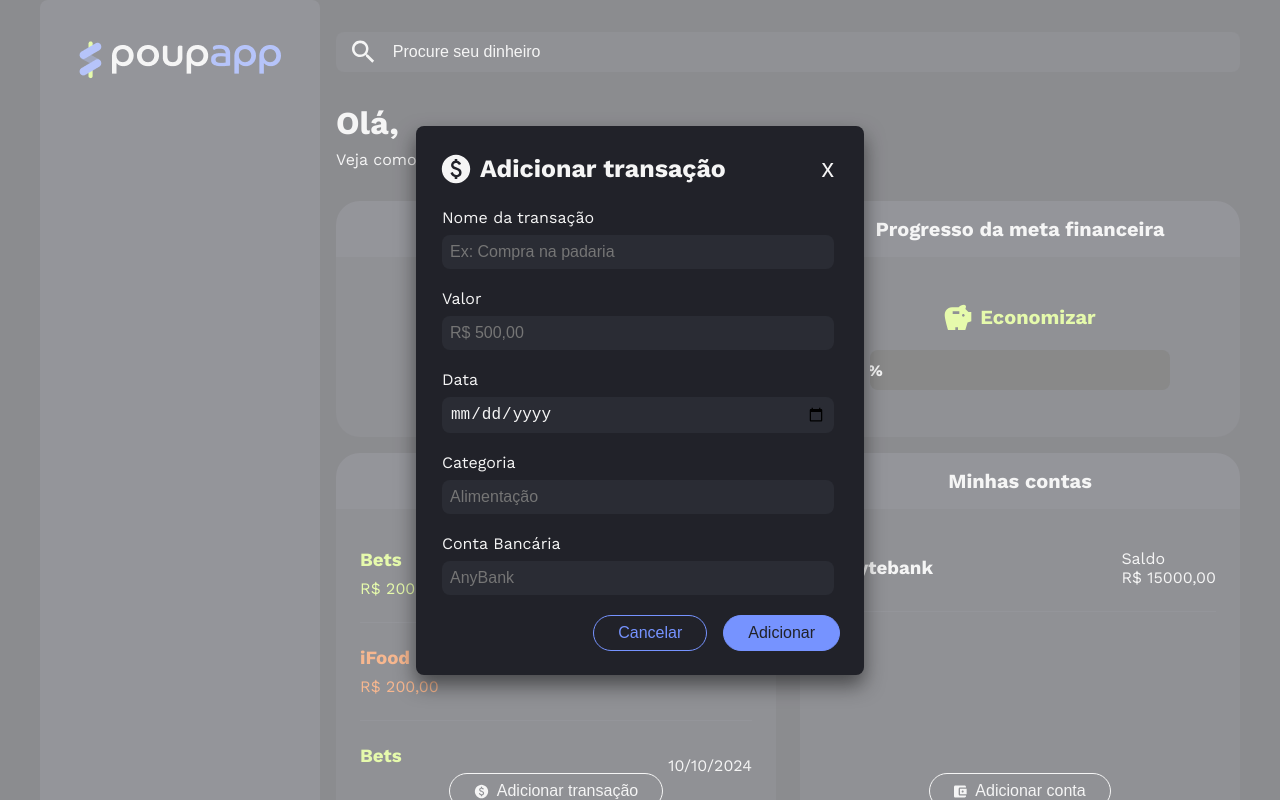
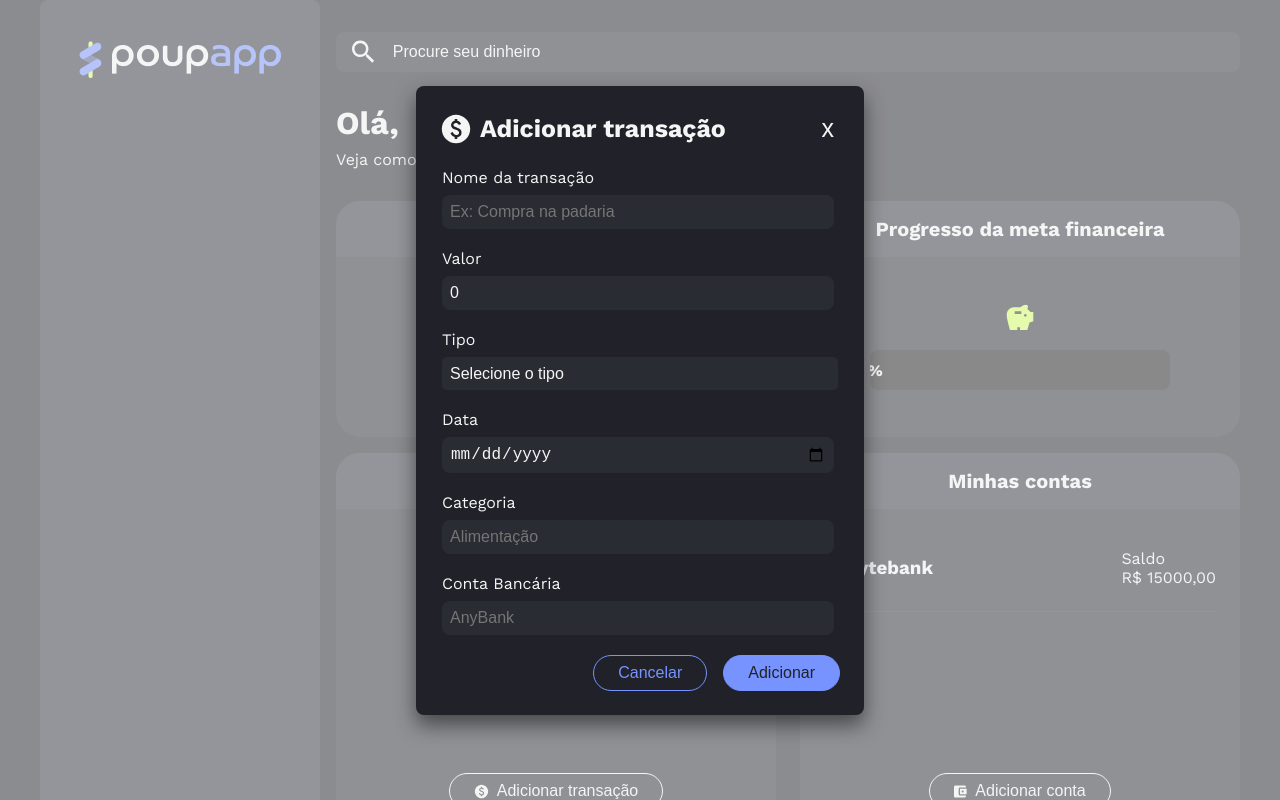
Before and after one commit to NeiltonSeguins/fit-manager, a React (Vite) app: page /home in a window 1280 px wide. Both pictures are taken after a click on the button "Adicionar transação". Shown: the top 800 px of the page. Built offline with nearby package versions, Linux system fonts and the light colour scheme.

Commit message:
Aula 03 - Cria um slice para movimentações, actions, e altera o orçamento e progresso de metas quando uma receita ou despesa é adicionada.

```diff
--- a/src/components/MetaFinanceira/BarraProgresso/index.jsx
+++ b/src/components/MetaFinanceira/BarraProgresso/index.jsx
@@ -7,8 +7,6 @@ const BarraProgresso = () => {
   const { orcamentoDiario, renda, objetivoFinanceiro } = useSelector(
     (state) => state.usuario
   );
-
-  console.log(orcamentoDiario, renda, objetivoFinanceiro);
 
   const progressoMeta = calcularProgressoMeta(
     orcamentoDiario,
--- a/src/components/MetaFinanceira/index.jsx
+++ b/src/components/MetaFinanceira/index.jsx
@@ -4,8 +4,21 @@ import { Corpo, Descricao } from "../Cartao/style";
 import BarraProgresso from "./BarraProgresso";
 import { PigIcon } from "..";
 import { TituloMetaFinanceira } from "./style";
+import { useSelector } from "react-redux";
 
 const MetaFinanceira = () => {
+  const objetivoFinanceiro = useSelector(
+    (state) => state.usuario.objetivoFinanceiro
+  );
+
+  const objetivo = {
+    economizar: "Economizar",
+    investir: "Investir",
+    "controlar-gastos": "Controlar gastos",
+  };
+
+  const objetivoTexto = objetivo[objetivoFinanceiro] || "";
+
   return (
     <Cartao>
       <CartaoCabecalho>Progresso da meta financeira</CartaoCabecalho>
@@ -13,7 +26,7 @@ const MetaFinanceira = () => {
         <Descricao>
           <TituloMetaFinanceira>
             <PigIcon />
-            Economizar
+            {objetivoTexto}
           </TituloMetaFinanceira>
           <BarraProgresso />
         </Descricao>
--- a/src/components/Modal/index.jsx
+++ b/src/components/Modal/index.jsx
@@ -1,4 +1,4 @@
-import React, { useCallback, useEffect, useRef } from "react";
+import React, { useCallback, useEffect } from "react";
 import {
   ButtonGroup,
   CloseButton,
@@ -8,9 +8,7 @@ import {
 } from "./style";
 import Botao from "../Botao";
 
-const Modal = ({ icon, titulo, onClose, children, isOpen }) => {
-  const modalRef = useRef(null);
-
+const Modal = ({ icon, titulo, onClose, children, isOpen, aoClicar }) => {
   const escutadorTecla = useCallback(
     (evento) => {
       if (evento.key === "Escape") {
@@ -20,29 +18,19 @@ const Modal = ({ icon, titulo, onClose, children, isOpen }) => {
     [onClose]
   );
 
-  const capturarFoco = useCallback((evento) => {
-    if (!modalRef.current?.contains(evento.target)) {
-      modalRef.current?.focus();
-    }
-  }, []);
-
   useEffect(() => {
     if (isOpen) {
       document.addEventListener("keydown", escutadorTecla);
-      document.addEventListener("focusin", capturarFoco);
-
-      modalRef.current?.focus();
     }
 
     return () => {
       document.removeEventListener("keydown", escutadorTecla);
-      document.removeEventListener("focusin", capturarFoco);
     };
-  }, [isOpen, capturarFoco, escutadorTecla]);
+  }, [isOpen, escutadorTecla]);
 
   return (
-    <ModalOverlay onClick={onClose}>
-      <ModalContainer open={isOpen} onClose={onclose} ref={modalRef}>
+    <ModalOverlay>
+      <ModalContainer open={isOpen} onClose={onclose}>
         <ModalHeader>
           <div>
             {icon}
@@ -55,7 +43,9 @@ const Modal = ({ icon, titulo, onClose, children, isOpen }) => {
           <Botao variante="secundario" aoClicar={onClose}>
             Cancelar
           </Botao>
-          <Botao variante="primario">Adicionar</Botao>
+          <Botao variante="primario" aoClicar={aoClicar}>
+            Adicionar
+          </Botao>
         </ButtonGroup>
       </ModalContainer>
     </ModalOverlay>
--- a/src/components/Modal/style.js
+++ b/src/components/Modal/style.js
@@ -11,7 +11,6 @@ export const ModalOverlay = styled.div`
   justify-content: center;
   align-items: center;
   overflow: auto;
-  z-index: 1000;
 `;
 
 export const ModalContainer = styled.dialog`
--- a/src/components/OrcamentoDiario/index.jsx
+++ b/src/components/OrcamentoDiario/index.jsx
@@ -14,7 +14,13 @@ const OrcamentoDiario = () => {
 
   useEffect(() => {
     dispatch(atualizarProgressoMeta());
-  }, [objetivoFinanceiro, rendaMensal, objetivoFinanceiro, dispatch]);
+  }, [
+    orcamentoDiario,
+    objetivoFinanceiro,
+    rendaMensal,
+    objetivoFinanceiro,
+    dispatch,
+  ]);
 
   return (
     <Cartao>
--- a/src/components/Transacoes/index.jsx
+++ b/src/components/Transacoes/index.jsx
@@ -1,16 +1,32 @@
 import { useState } from "react";
 import { Botao, Cartao, CartaoCabecalho, Transacao, Modal } from "..";
 import { Container, ListaMovimentacoes } from "../Contas/style";
-import { Fieldset, Form, InputText, Label } from "../../screens/Cadastro/style";
+import {
+  Fieldset,
+  Form,
+  InputText,
+  Label,
+  SelectGroup,
+  SelectOption,
+} from "../../screens/Cadastro/style";
 import MoneyIcon from "../Icones/MoneyIcon";
+import { useDispatch, useSelector } from "react-redux";
+import { adicionarMovimentacao } from "../../redux/slices/transacoesSlice";
+import { atualizarOrcamento } from "../../redux/slices/usuarioSlice";
 
-const movimentacoes = [
-  { nome: "Bets", tipo: "receita", valor: "200,00", data: "10/10/2024" },
-  { nome: "iFood", tipo: "despesa", valor: "200,00", data: "10/10/2024" },
-  { nome: "Bets", tipo: "receita", valor: "200,00", data: "10/10/2024" },
-];
 const Transacoes = () => {
+  const dispatch = useDispatch();
+  const movimentacoes = useSelector((state) => state.transacoes.movimentacoes);
+
   const [isModalOpen, setIsModalOpen] = useState(false);
+  const [novaTransacao, setNovaTransacao] = useState({
+    nome: "",
+    valor: 0,
+    tipo: "",
+    categoria: "",
+    conta: "",
+    data: "",
+  });
 
   const handleOpenModal = () => {
     setIsModalOpen(true);
@@ -19,13 +35,25 @@ const Transacoes = () => {
   const handleCloseModal = () => {
     setIsModalOpen(false);
   };
+
+  const handleAddTransacao = () => {
+    dispatch(adicionarMovimentacao(novaTransacao));
+    dispatch(
+      atualizarOrcamento({
+        valor: parseInt(novaTransacao.valor),
+        tipo: novaTransacao.tipo,
+      })
+    );
+    handleCloseModal();
+  };
+
   return (
     <Cartao>
       <CartaoCabecalho>Movimentação financeira</CartaoCabecalho>
       <Container>
         <ListaMovimentacoes>
-          {movimentacoes.map((movimentacao, index) => (
-            <Transacao key={index} transacao={movimentacao} />
+          {movimentacoes.map((movimentacao) => (
+            <Transacao key={movimentacao.nome} transacao={movimentacao} />
           ))}
         </ListaMovimentacoes>
         <Botao aoClicar={() => handleOpenModal()}>
@@ -38,6 +66,7 @@ const Transacoes = () => {
             titulo="Adicionar transação"
             isOpen={isModalOpen}
             icon={<MoneyIcon />}
+            aoClicar={() => handleAddTransacao()}
           >
             <Form>
               <Fieldset>
@@ -46,15 +75,55 @@ const Transacoes = () => {
                   type="text"
                   id="nomeTransacao"
                   placeholder="Ex: Compra na padaria"
+                  value={novaTransacao.nome}
+                  onChange={(e) =>
+                    setNovaTransacao({ ...novaTransacao, nome: e.target.value })
+                  }
                 />
               </Fieldset>
               <Fieldset>
                 <Label htmlFor="valor">Valor</Label>
-                <InputText type="text" id="valor" placeholder="R$ 500,00" />
+                <InputText
+                  type="number"
+                  id="valor"
+                  placeholder="10"
+                  value={novaTransacao.valor}
+                  onChange={(e) =>
+                    setNovaTransacao({
+                      ...novaTransacao,
+                      valor: e.target.value,
+                    })
+                  }
+                />
+              </Fieldset>
+              <Fieldset>
+                <Label htmlFor="tipo">Tipo</Label>
+                <SelectGroup
+                  id="tipo"
+                  value={novaTransacao.tipo}
+                  onChange={(e) =>
+                    setNovaTransacao({
+                      ...novaTransacao,
+                      tipo: e.target.value,
+                    })
+                  }
+                >
+                  <SelectOption value="">Selecione o tipo</SelectOption>
+                  <SelectOption value="receita">Receita</SelectOption>
+                  <SelectOption value="despesa">Despesa</SelectOption>
+                </SelectGroup>
               </Fieldset>
               <Fieldset>
                 <Label htmlFor="valor">Data</Label>
-                <InputText type="date" id="valor" placeholder="R$ 500,00" />
+                <InputText
+                  type="date"
+                  id="valor"
+                  placeholder="dd/mm/aaaa"
+                  value={novaTransacao.data}
+                  onChange={(e) =>
+                    setNovaTransacao({ ...novaTransacao, data: e.target.value })
+                  }
+                />
               </Fieldset>
               <Fieldset>
                 <Label htmlFor="categoria">Categoria</Label>
@@ -62,6 +131,13 @@ const Transacoes = () => {
                   type="text"
                   id="categoria"
                   placeholder="Alimentação"
+                  value={novaTransacao.categoria}
+                  onChange={(e) =>
+                    setNovaTransacao({
+                      ...novaTransacao,
+                      categoria: e.target.value,
+                    })
+                  }
                 />
               </Fieldset>
               <Fieldset>
@@ -70,6 +146,13 @@ const Transacoes = () => {
                   type="text"
                   id="contaBancaria"
                   placeholder="AnyBank"
+                  value={novaTransacao.conta}
+                  onChange={(e) =>
+                    setNovaTransacao({
+                      ...novaTransacao,
+                      conta: e.target.value,
+                    })
+                  }
                 />
               </Fieldset>
             </Form>
--- /dev/null
+++ b/src/redux/slices/transacoesSlice.js
@@ -0,0 +1,23 @@
+import { createSlice } from "@reduxjs/toolkit";
+
+const initialState = {
+  movimentacoes: [],
+  contas: [],
+};
+
+const transacoesSlice = createSlice({
+  name: "transacoes",
+  initialState,
+  reducers: {
+    adicionarMovimentacao: (state, action) => {
+      state.movimentacoes.push(action.payload);
+    },
+    adicionarConta: (state, action) => {
+      state.contas.push(action.payload);
+    },
+  },
+});
+
+export const { adicionarMovimentacao, adicionarConta } =
+  transacoesSlice.actions;
+export default transacoesSlice.reducer;
--- a/src/redux/slices/usuarioSlice.js
+++ b/src/redux/slices/usuarioSlice.js
@@ -20,6 +20,14 @@ const usuarioSlice = createSlice({
       state.renda = action.payload;
       state.orcamentoDiario = calcularOrcamentoDiario(action.payload);
     },
+    atualizarOrcamento: (state, action) => {
+      const { valor, tipo } = action.payload;
+      if (tipo === "receita") {
+        state.orcamentoDiario += valor;
+      } else if (tipo === "despesa") {
+        state.orcamentoDiario -= valor;
+      }
+    },
     defineObjetivoFinanceiro: (state, action) => {
       state.objetivoFinanceiro = action.payload;
     },
@@ -34,5 +42,6 @@ export const {
   defineObjetivoFinanceiro,
   atualizarRendaMensal,
   atualizarProgressoMeta,
+  atualizarOrcamento,
 } = usuarioSlice.actions;
 export default usuarioSlice.reducer;
--- a/src/redux/store.js
+++ b/src/redux/store.js
@@ -1,9 +1,11 @@
 import { configureStore } from "@reduxjs/toolkit";
 import usuarioSlice from "../redux/slices/usuarioSlice";
+import transacoesSlice from "../redux/slices/transacoesSlice";
 
 export const store = configureStore({
   reducer: {
     usuario: usuarioSlice,
+    transacoes: transacoesSlice,
   },
 });
 
--- a/src/screens/Cadastro/style.js
+++ b/src/screens/Cadastro/style.js
@@ -91,6 +91,24 @@ export const RadioInput = styled.div`
   }
 `;
 
+export const SelectGroup = styled.select`
+  width: 100%;
+  padding: var(--padding-xs);
+  font-size: var(--fonte-md);
+  color: var(--cor-neutra-light);
+  background-color: var(--cor-neutra-dark-medium);
+  border: none;
+  border-radius: 5px;
+  appearance: none;
+  outline: none;
+`;
+
+export const SelectOption = styled.option`
+  color: var(--cor-neutra-dark);
+  background-color: var(--cor-neutra-light);
+  padding: var(--padding-xs);
+`;
+
 export const Illustration = styled.img`
   max-width: 500px;
   margin-left: 50px;
```
